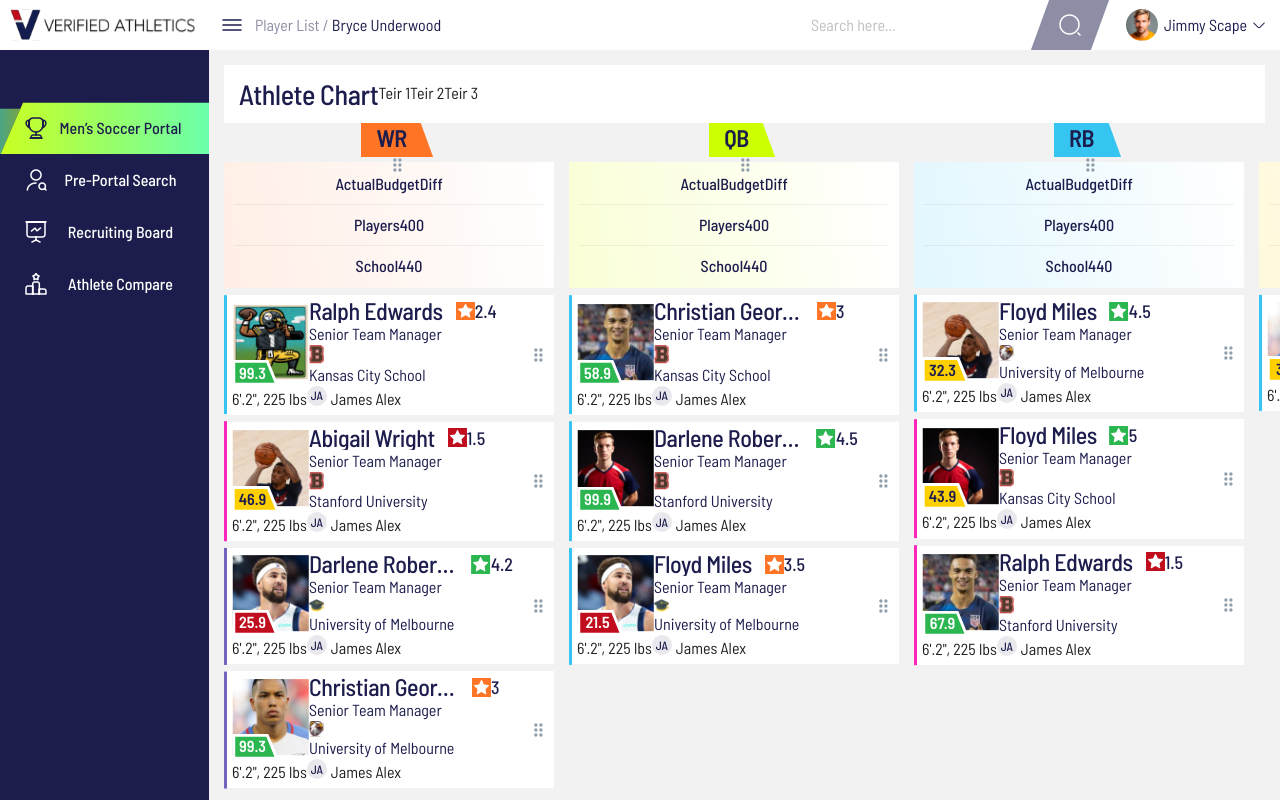
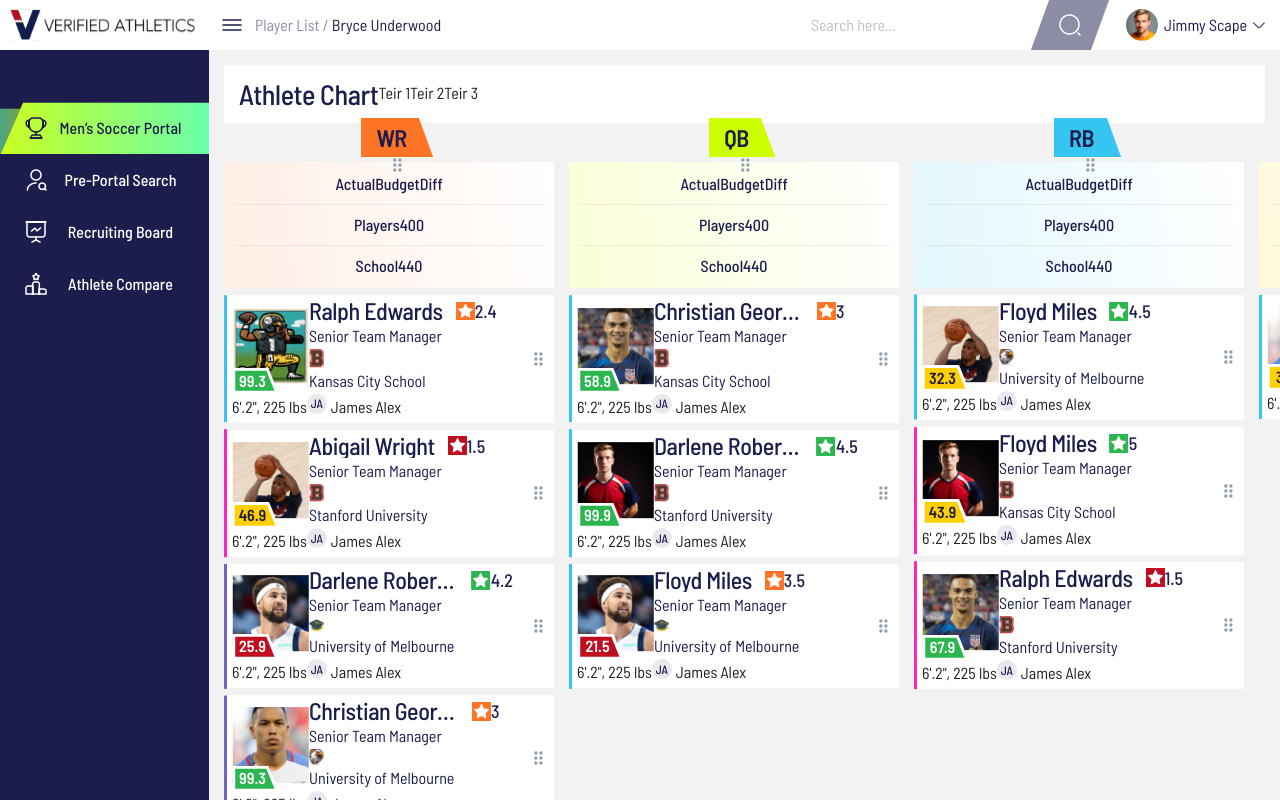
Before and after one commit to mfarhankz/verifi-athlet, a Next.js app: page /recruiting-board in a window 1280 px wide. Built offline with nearby package versions, Linux system fonts and the light colour scheme; a web font is replaced by a local one.

Commit message:
2nd feedback

```diff
--- a/src/app/(dashboard)/recruiting-board/page.tsx
+++ b/src/app/(dashboard)/recruiting-board/page.tsx
@@ -39,7 +39,7 @@ export default function RecruitingBoard() {
           </Typography.Paragraph>
         </Flex>
       </Flex>
-      <div className="w-[100%] overflow-auto flex">
+      <div className="w-[100%] overflow-auto h-[calc(100vh-155px)] flex">
         <MultipleContainers data={data} handle={true} />
       </div>
     </div>
--- a/src/app/dndkit/components/Container/Container.module.scss
+++ b/src/app/dndkit/components/Container/Container.module.scss
@@ -2,7 +2,7 @@
   display: flex;
   flex-direction: column;
   grid-auto-rows: max-content;
-  overflow: hidden;
+  // overflow: hidden;
   box-sizing: border-box;
   appearance: none;
   outline: none;
--- a/src/app/scss/_common.scss
+++ b/src/app/scss/_common.scss
@@ -45,7 +45,7 @@ p {
   font-size: 16px !important;
   font-weight: 400 !important;
   color: var(--primary);
-  line-height: 22px;
+  line-height: 26px;
 }
 
 .ant-typography {
```
